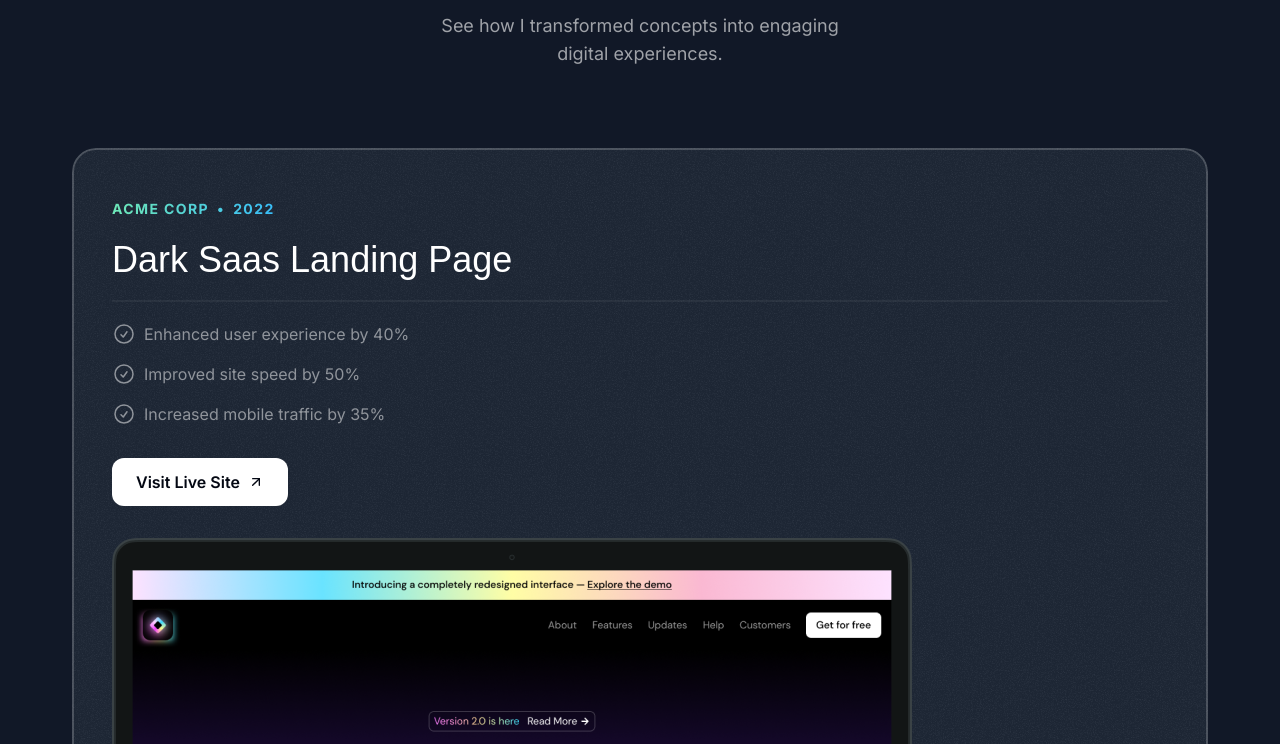
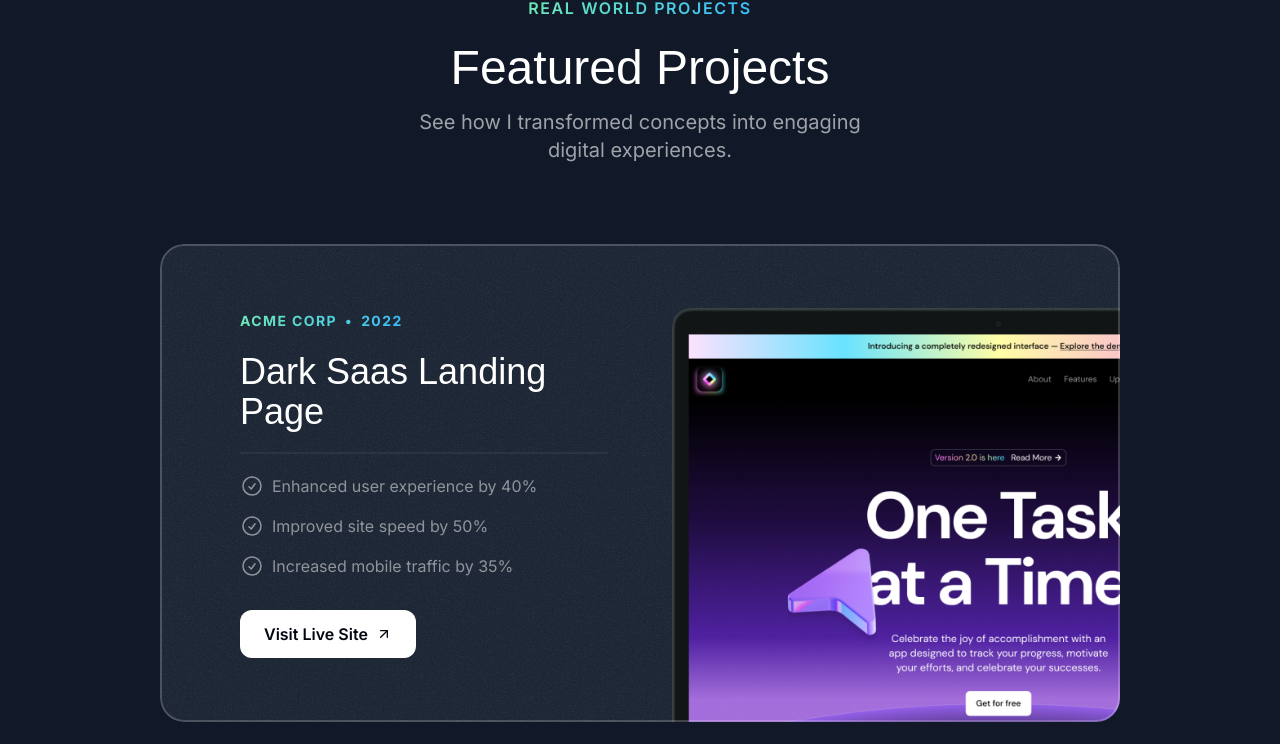
Before and after one commit to rahathossenantor/rahathossen, a Next.js app: page / in a window 1280 px wide. Shown: the part 1022-1766 px from the top of the page. Built offline with nearby package versions, Linux system fonts and the light colour scheme; a web font is replaced by a local one.

Commit message:
Enhance Projects section layout for better responsiveness (desktop version) and update Hero section styling

```diff
--- a/src/app/globals.css
+++ b/src/app/globals.css
@@ -6,7 +6,14 @@
     .nav-item {
         @apply px-4 py-1.5 rounded-full text-sm text-white/70 font-semibold hover:bg-white/10 hover:text-white transition duration-300;
     }
+
     .hero-ring {
         @apply absolute inset-0 border-2 top-1/2 left-1/2 -translate-x-1/2 -translate-y-1/2 rounded-full border-emerald-300/5 shadow-[0_0_80px_inset] shadow-emerald-300/5;
     }
 }
+
+@layer utilities {
+    .container {
+        @apply lg:max-w-5xl;
+    }
+}
--- a/src/sections/Hero.tsx
+++ b/src/sections/Hero.tsx
@@ -139,6 +139,7 @@
             </HeroOrbit>
           ))
         }
+
       </div>
 
       <div className="container">
--- a/src/sections/Projects.tsx
+++ b/src/sections/Projects.tsx
@@ -50,22 +50,24 @@
 
 const Projects = () => {
   return (
-    <section className="pb-16">
+    <section className="pb-16 lg:py-24">
       <div className="container">
         <div className="flex justify-center">
           <p className="uppercase font-semibold tracking-widest bg-gradient-to-r from-emerald-300 to-sky-400 text-transparent bg-clip-text text-center">Real World Projects</p>
         </div>
         <h2 className="font-serif text-3xl md:text-5xl text-center mt-6">Featured Projects</h2>
-        <p className="text-center md:text-lg max-w-md mx-auto text-white/60 mt-4">See how I transformed concepts into engaging digital experiences.</p>
+        <p className="text-center md:text-lg lg:text-xl max-w-md mx-auto text-white/60 mt-4">See how I transformed concepts into engaging digital experiences.</p>
         <div className="flex flex-col mt-10 md:mt-20 gap-20">
           {portfolioProjects.map((project) => (
-            <div key={project.id} className="bg-gray-800 rounded-3xl relative z-0 overflow-hidden after:z-10 after:content-[''] after:absolute after:inset-0 after:outline after:outline-2 after:-outline-offset-2 after:rounded-3xl after:outline-white/20 after:pointer-events-none px-8 pt-8 md:px-10 md:pt-12">
+            <div key={project.id} className="bg-gray-800 rounded-3xl relative z-0 overflow-hidden after:z-10 after:content-[''] after:absolute after:inset-0 after:outline after:outline-2 after:-outline-offset-2 after:rounded-3xl after:outline-white/20 after:pointer-events-none px-8 pt-8 md:px-10 md:pt-12 lg:px-20 lg:pt-16">
               <div
                 className="absolute inset-0 opacity-5 -z-10"
                 style={{
                   backgroundImage: `url(${grain.src})`,
                 }}
               ></div>
+              <div className="lg:grid lg:grid-cols-2 lg:gap-16">
+                <div className="lg:pb-16">
                   <div className="uppercase font-bold tracking-widest bg-gradient-to-r from-emerald-300 to-sky-400 text-sm text-transparent bg-clip-text inline-flex gap-2">
                     <span>{project.company}</span>
                     <span>&bull;</span>
@@ -87,7 +89,15 @@
                       <ArrowUpRight className="size-4" />
                     </button>
                   </a>
-              <Image src={project.image} alt={project.title} className="mt-8 -mb-4 md:-mb-0" />
+                </div>
+                <div className="relative">
+                  <Image
+                    src={project.image}
+                    alt={project.title}
+                    className="mt-8 -mb-4 md:-mb-0 lg:mt-0 lg:absolute lg:h-full lg:w-auto lg:max-w-none"
+                  />
+                </div>
+              </div>
             </div>
           ))}
         </div>
```
Lines whose indentation alone changed are shown as unchanged.
